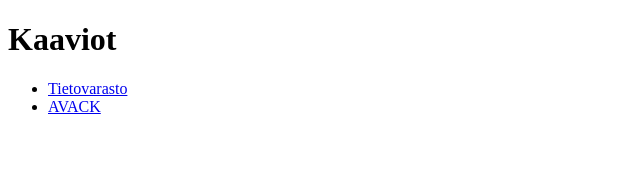
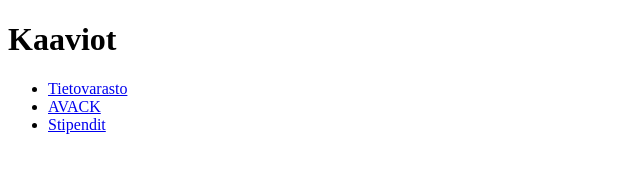
Before and after one commit to WinNova/WinNova.github.io, a plain HTML site: page index.html in a window 1280 px wide. Shown: the full height of the page, 0-640 px from the left. Drawn offline with Linux system fonts and the light colour scheme.

Commit message:
Update index.html

```diff
--- a/index.html
+++ b/index.html
@@ -5,6 +5,7 @@
     <ul>
         <li><a href="/kaaviot/Tietovarasto.html">Tietovarasto</a></li>
         <li><a href="/kaaviot/AVACK.html">AVACK</a></li>
+        <li><a href="/kaaviot/stipendit.html">Stipendit</a></li>
     </ul>
 </body>
 </html>
```
